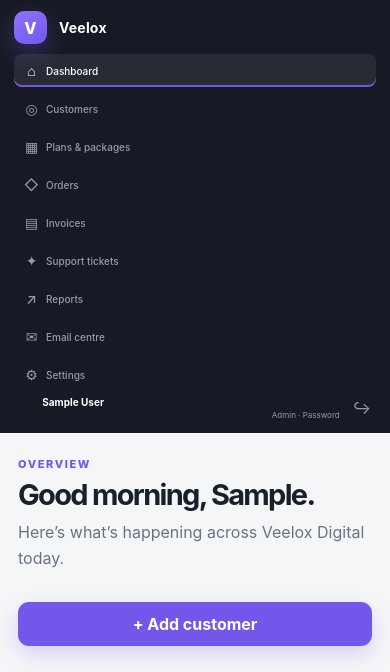
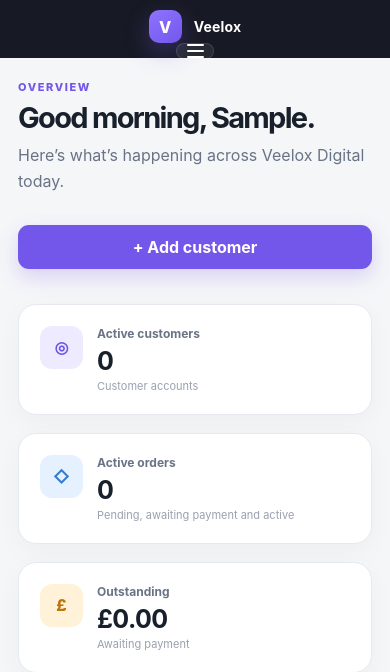
Before and after one commit to veeloxdigital/agency-portal, a PHP site: page / in a window 390 px wide. Shown: the top 672 px of the page. Run offline with PHP 8.4, Linux system fonts and the light colour scheme; the visitor is signed in with stand-in values (Sample User, id 1); data comes from the database, SQL or seed files in the repository; tables that the repository leaves empty hold one stand-in row (values such as "Sample post").

Commit message:
1.0.2 - Mobile nav hotfix 2
Addresses the bug where navbar would be permanently visible.

```diff
--- a/app/Views/layouts/app.php
+++ b/app/Views/layouts/app.php
@@ -27,6 +27,7 @@ $appLogo = Setting::get('agency_logo', '');
     <link rel="stylesheet" href="/assets/css/branding.css">
     <link rel="stylesheet" href="/assets/css/account.css">
     <link rel="stylesheet" href="/assets/css/mobile-navigation.css">
+    <link rel="stylesheet" href="/assets/css/mobile-drawer.css">
 </head>
 <body>
 <div class="app-shell">
@@ -35,7 +36,9 @@ $appLogo = Setting::get('agency_logo', '');
             <?php if($appLogo): ?><img class="brand-logo" src="<?= htmlspecialchars((string)$appLogo) ?>" alt=""><?php else: ?><span class="brand-mark">V</span><?php endif; ?>
             <span><strong>Veelox</strong><small>Digital</small></span>
         </a>
-        <nav class="nav-list" aria-label="Main navigation">
+        <button class="mobile-menu-toggle" type="button" aria-expanded="false" aria-controls="main-navigation" aria-label="Open navigation"><span></span><span></span><span></span></button>
+        <div class="mobile-menu-backdrop" aria-hidden="true"></div>
+        <nav class="nav-list" id="main-navigation" aria-label="Main navigation">
             <?php $path = parse_url($_SERVER['REQUEST_URI'] ?? '/', PHP_URL_PATH); ?>
             <a class="<?= $path === '/' ? 'active' : '' ?>" href="/"><span>⌂</span> Dashboard</a>
             <?php if (($currentUser['role'] ?? '') !== 'customer'): ?><a class="<?= str_starts_with((string) $path, '/customers') ? 'active' : '' ?>" href="/customers"><span>◎</span> Customers</a><?php endif; ?>
@@ -62,5 +65,6 @@ $appLogo = Setting::get('agency_logo', '');
         <?= $content ?>
     </main>
 </div>
+<script src="/assets/js/mobile-navigation.js" defer></script>
 </body>
 </html>
```
Also changed, not shown: CHANGELOG.md, README.md, public/assets/css/mobile-drawer.css (added), public/assets/js/mobile-navigation.js (added), 1 other file.
